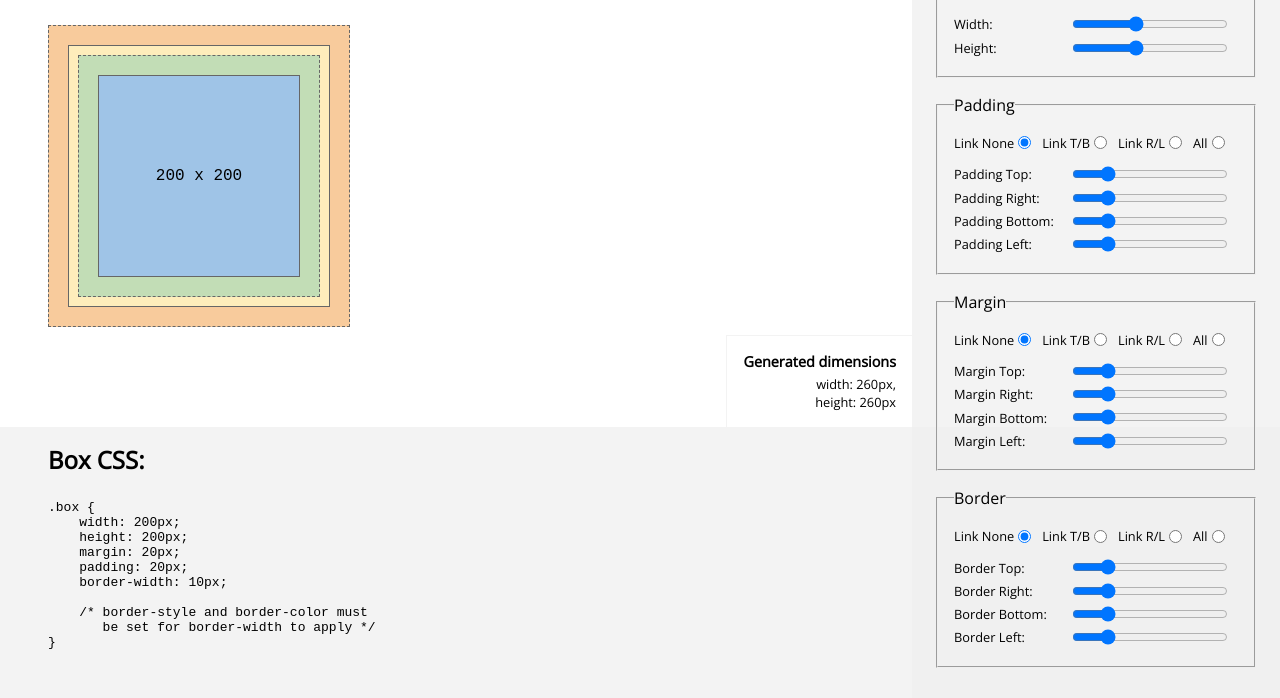
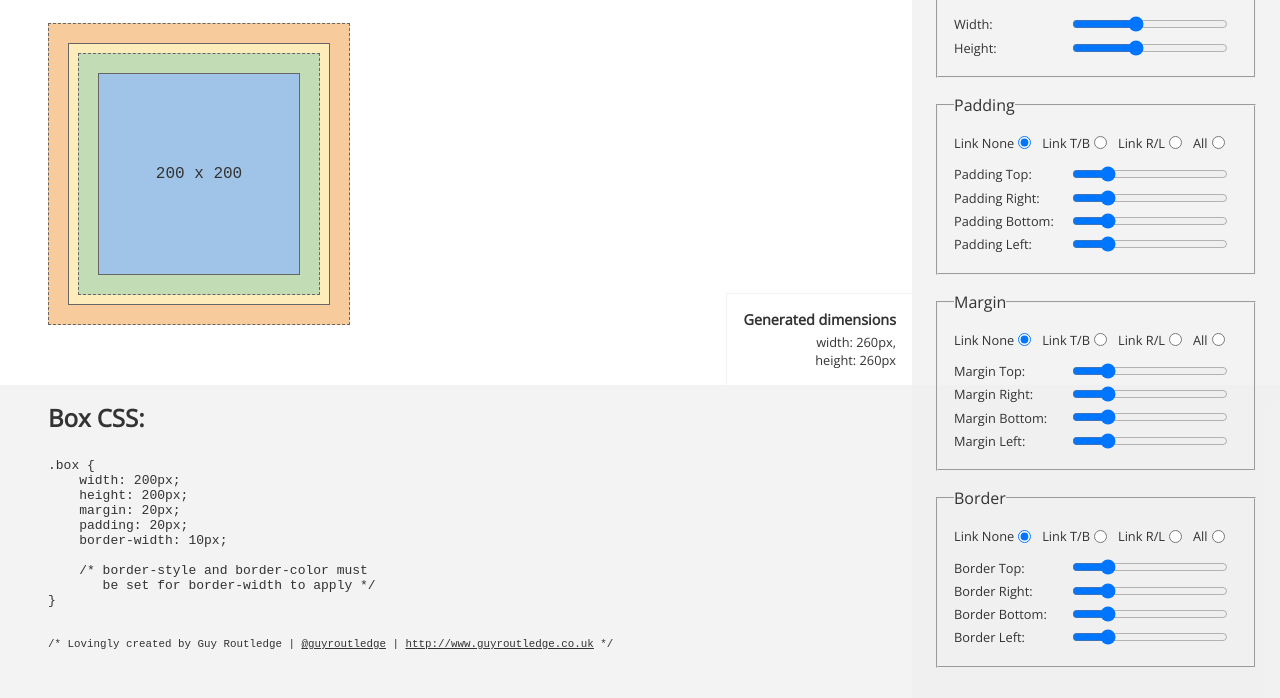
Before and after one commit to guyroutledge/box-model, a plain HTML site: page index.html in a window 1280 px wide. Shown: the part 102-800 px from the top of the page. Drawn offline with nearby package versions, Linux system fonts and the light colour scheme.

Commit message:
Add some attribution and CSS sugar

```diff
--- a/box-model.css
+++ b/box-model.css
@@ -4,14 +4,26 @@
 }
 body {
 	padding:1em 24em 3em 3em;
+	color:#333;
 	font-family:'Open Sans', sans-serif;
+}
+h1 {
+	margin:0 0 0.25em;
 }
 p {
 	margin:0 0 1em;
 }
+a {
+	color:#333;
+	-webkit-transition:0.3s;
+	        transition:0.3s;
+}
+a:hover {
+	color:#999;
+}
 .box {
 	position:relative;
-	margin-top:40px;
+	margin-top:30px;
 }
 .box-property {
 	position:absolute;
@@ -19,6 +31,9 @@ p {
 	left:0;
 	width:100%;
 	height:100%;
+
+	-webkit-transition:0.3s;
+	        transition:0.3s;
 }
 .box:hover .box-property {
 	background:#fff;
@@ -82,7 +97,7 @@ p {
 .box-dimensions {
 	position:absolute;
 	bottom:100%;
-	right:29em;
+	right:23em;
 
 	padding:1em;
 	background:#fff;
@@ -149,6 +164,8 @@ input[type="range"] {
 
 /* Code */
 .box-code {
+	-moz-box-sizing:border-box;
+	     box-sizing:border-box;
 	position:absolute;
 	bottom:0;
 	left:0;
--- a/box-model.js
+++ b/box-model.js
@@ -2,7 +2,7 @@ $(function(){
 	var boxModel = {
 
 		$box: $('.box'),
-		$boxInner: $('<div class="box-inner box-property" data-property="width x height"></div>'),
+		$boxInner: $('<div class="box-inner box-property" data-property="content"></div>'),
 		$boxMargin: $('<div class="box-margin box-property" data-property="margin"></div>'),
 		$boxPadding: $('<div class="box-padding box-property" data-property="padding"></div>'),
 		$boxBorder: $('<div class="box-border box-property" data-property="border"></div>'),
@@ -104,7 +104,7 @@ $(function(){
 				boxCode += '\n';
 			}
 
-			boxCode += '    width: ' + boxModel.boxWidth + 'px;\n';
+			boxCode += '    width: <span contenteditable type="number" pattern="[0-9]{1,3}">' + boxModel.boxWidth + '</span>px;\n';
 			boxCode += '    height: ' + boxModel.boxHeight + 'px;\n';
 
 			boxCode += '    margin: ' + boxModel.generateShorthand('Margin');
@@ -116,7 +116,7 @@ $(function(){
 			boxCode += '       be set for border-width to apply */\n';
 			boxCode += '}';
 
-			$('#boxCode').text(boxCode);
+			$('#boxCode').html(boxCode);
 		},
 		showPropertyOnHover: function(){
 			$('.box-property').hover(function(){
--- a/index.html
+++ b/index.html
@@ -15,7 +15,11 @@
 
 		<div class="box-code">
 			<h2>Box CSS:</h2>
-<pre><code id="boxCode"></code></pre>
+<pre><code id="boxCode"></code>
+
+
+<small>/* Lovingly created by Guy Routledge | <a href="http://www.twitter.com/guyroutledge">@guyroutledge</a> | <a href="http://www.guyroutledge.co.uk">http://www.guyroutledge.co.uk</a> */</small>
+</pre>
 
 			<aside class="box-dimensions">
 				<h3>Generated dimensions</h3>
```
